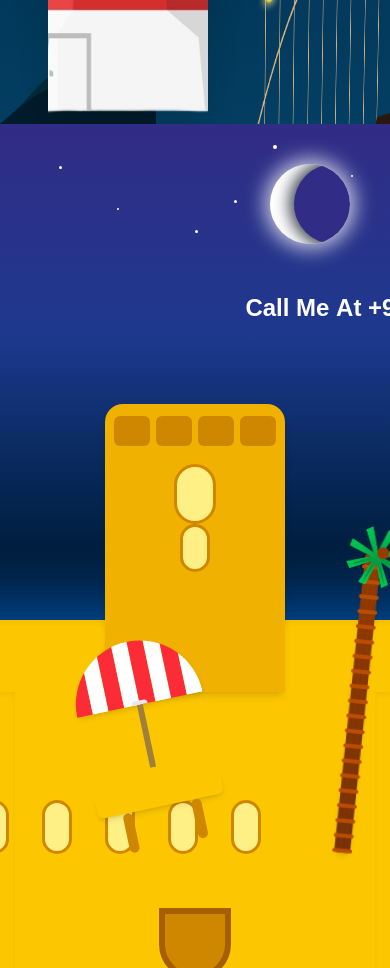
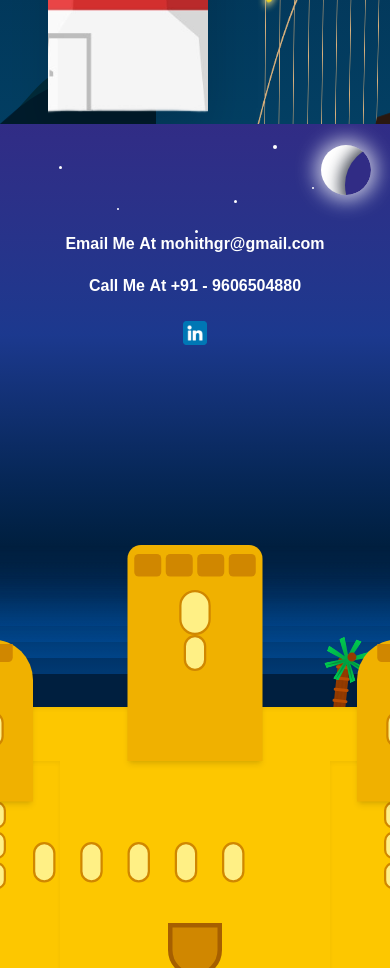
Before and after one commit to mohithgr/portfolio, a Next.js app: page / in a window 390 px wide. Shown: the part 9160-10128 px from the top of the page. Built offline with nearby package versions, Linux system fonts and the light colour scheme.

Commit message:
footer section responsiveness

```diff
--- a/src/app/BeachScene.tsx
+++ b/src/app/BeachScene.tsx
@@ -14,6 +14,7 @@ type StarProps = {
 };
 
 const Star = ({ top, left, size }: StarProps) => (
+
   <div
     className="absolute bg-white rounded-full"
     style={{ top, left, width: size, height: size }}
@@ -32,82 +33,134 @@ const stars: StarProps[] = [
 
 const BeachScene = () => {
 const containerRef = useRef<HTMLDivElement | null>(null);
+
 const [fireworksActive, setFireworksActive] = useState(false);
-  const [screenHeight, setScreenHeight] = useState(800);
+const [isMobile, setIsMobile] = useState(false);
+
+/* ---------- Detect Screen Size ---------- */
 
 useEffect(() => {
-    if (typeof window !== "undefined") {
-      setScreenHeight(window.innerHeight);
-    }
+const checkMobile = () => setIsMobile(window.innerWidth < 768);
+
+
+checkMobile();
+window.addEventListener("resize", checkMobile);
+
+return () => window.removeEventListener("resize", checkMobile);
+
+
 }, []);
 
+/* ---------- Intersection Observer ---------- */
 
 useEffect(() => {
 const observer = new IntersectionObserver(
 ([entry]) => {
-      if (entry.intersectionRatio >= 0.6) {
-        setFireworksActive(true);
-      } else {
-        setFireworksActive(false);
-      }
+setFireworksActive(entry.intersectionRatio >= 0.6);
 },
-    {
-      threshold: 0.6,
-    }
+{ threshold: 0.6 }
 );
 
-  if (containerRef.current) {
-    observer.observe(containerRef.current);
-  }
+
+if (containerRef.current) observer.observe(containerRef.current);
 
 return () => {
-    if (containerRef.current) {
-      observer.unobserve(containerRef.current);
-    }
+  if (containerRef.current) observer.unobserve(containerRef.current);
 };
+
+
 }, []);
 
-  const fireworkPositions = [
-    { x: 550, y: screenHeight - 350 },
-    { x: 600, y: screenHeight - 350 },
-    { x: 850, y: screenHeight - 350 },
-    { x: 900, y: screenHeight - 350 },
+/* ---------- Desktop Fireworks ---------- */
+
+const desktopPositions = [
+{ x: "30%", y: "35%" },
+{ x: "35%", y: "35%" },
+{ x: "55%", y: "35%" },
+{ x: "60%", y: "35%" },
+
+
 {
-      x: 850,
-      y: screenHeight - 400,
+  x: "65%",
+  y: "35%",
   angle: (-45 * Math.PI) / 180,
   text: "Email Me At mohithgr@gmail.com",
   url: "mailto:mohithgr@gmail.com",
 },
+
 {
-      x: 550,
-      y: screenHeight - 400,
+  x: "30%",
+  y: "35%",
   angle: (-120 * Math.PI) / 180,
   text: "Call Me At +91 - 9606504880",
   url: "tel:+919606504880",
 },
+
 {
-  x: 760,
-  y: screenHeight - 410,
+  x: "50%",
+  y: "35%",
   angle: (-90 * Math.PI) / 180,
   imageUrl: "/linkedin.png",
   url: "https://www.linkedin.com/in/shivprasad-karekar",
-}
+},
+
+
 ];
 
-  return (
-    <div
+/* ---------- Mobile Fireworks ---------- */
+
+const mobilePositions = [
+{ x: "25%", y: "55%" },
+{ x: "35%", y: "55%" },
+{ x: "60%", y: "55%" },
+{ x: "75%", y: "55%" },
+
+
+{ x: "20%", y: "50%" },
+{ x: "80%", y: "50%" },
+
+/* Final center fireworks showing contact */
+
+{
+  x: "50%",
+  y: "40%",
+  angle: (-90 * Math.PI) / 180,
+  text: "Email Me At mohithgr@gmail.com",
+  url: "mailto:mohithgr@gmail.com",
+},
+
+{
+  x: "50%",
+  y: "45%",
+  angle: (-90 * Math.PI) / 180,
+  text: "Call Me At +91 - 9606504880",
+  url: "tel:+919606504880",
+},
+
+{
+  x: "50%",
+  y: "50%",
+  angle: (-90 * Math.PI) / 180,
+  imageUrl: "/linkedin.png",
+  url: "https://www.linkedin.com/in/shivprasad-karekar",
+},
+
+
+];
+
+const fireworkPositions = isMobile ? mobilePositions : desktopPositions;
+
+return ( <div
    ref={containerRef}
-      className="relative w-full h-screen overflow-hidden bg-black"
+   className="relative w-full min-h-screen overflow-hidden bg-black"
  >
-      {/* Sky */}
-      <div className="absolute top-0 left-0 w-full h-1/2 bg-gradient-to-b from-indigo-900 via-blue-900 to-[#001f3f] z-0">
+{/* Sky */} <div className="absolute top-0 left-0 w-full h-1/2 bg-gradient-to-b from-indigo-900 via-blue-900 to-[#001f3f] z-0">
 {stars.map((star, i) => (
 <Star key={i} {...star} />
 ))}
 
     {/* Moon */}
-        <div className="absolute top-10 right-10 w-20 h-20 rounded-full bg-white shadow-[0_0_20px_5px_rgba(255,255,255,0.75)] overflow-hidden">
+    <div className="absolute top-[5%] right-[5%] w-[8vw] h-[8vw] min-w-[50px] min-h-[50px] max-w-[120px] max-h-[120px] rounded-full bg-white shadow-[0_0_20px_5px_rgba(255,255,255,0.75)] overflow-hidden">
       <div
         className="absolute top-0 left-6 w-20 h-20 rounded-full bg-indigo-900"
         style={{ boxShadow: "0 0 15px 5px rgba(17, 24, 39, 0.8)" }}
@@ -116,18 +169,15 @@ useEffect(() => {
   </div>
 
   {/* Water */}
-      <div className="absolute top-1/2 left-0 w-full h-[33%] bg-[#001f3f] z-10 overflow-hidden">
+  <div className="absolute top-[50%] left-0 w-full h-[30vh] bg-[#001f3f] z-10 overflow-hidden">
     <div className="absolute top-0 left-0 w-[200%] h-20 animate-wave1 opacity-60 bg-gradient-to-t from-[#003366] to-transparent" />
-
     <div className="absolute top-4 left-0 w-[200%] h-20 animate-wave2 opacity-50 bg-gradient-to-t from-[#004080] to-transparent" />
-
     <div className="absolute top-8 left-0 w-[200%] h-20 animate-wave3 opacity-40 bg-gradient-to-t from-[#0055a5] to-transparent" />
-
     <div className="absolute top-12 left-0 w-[200%] h-20 animate-wave4 opacity-30 bg-gradient-to-t from-[#0077ee] to-transparent" />
   </div>
 
   {/* Sand */}
-      <div className="absolute bottom-0 w-full h-[25%] bg-yellow-800 rounded-t-[20%] shadow-inner z-20">
+  <div className="absolute bottom-0 w-full h-[25vh] bg-yellow-800 rounded-t-[20%] shadow-inner z-20">
     <StarFish position="left-[15%] bottom-[10%]" />
 
     <StarFish
@@ -138,15 +188,25 @@ useEffect(() => {
     />
   </div>
 
-      {/* Foreground */}
+  {/* Fireworks */}
   <Fireworks active={fireworksActive} positions={fireworkPositions} />
 
-      <PalmTree position="right-10" style={{ zIndex: 30 }} />
+  {/* Foreground elements */}
+  <div className="absolute inset-0 pointer-events-none z-30 flex justify-between items-end
+scale-[0.75] sm:scale-[0.85] md:scale-100 origin-bottom">
+<div className="z-30">
+  <PalmTree position="right-[5%]" />
+</div>
 
-      <BeachTableUmbrella position="left-20" style={{ zIndex: 30 }} />
+<div className="z-30">
+  <BeachTableUmbrella position="left-[5%]" />
+</div>
 
   <SandCastle />
   </div>
+</div>
+
+
 );
 };
 
--- a/src/app/Fireworks.tsx
+++ b/src/app/Fireworks.tsx
@@ -1,11 +1,10 @@
 "use client";
 
 import { useEffect, useRef } from "react";
-import styles from "./Fireworks.module.css";
 
 type FireworkPosition = {
-  x: number;
-  y: number;
+  x: number | string;
+  y: number | string;
   angle?: number;
   text?: string;
   url?: string;
@@ -62,19 +61,45 @@ export default function Fireworks({ active, positions = [] }: Props) {
     const canvas = canvasRef.current!;
     const ctx = canvas.getContext("2d")!;
 
-    canvas.width = window.innerWidth;
-    canvas.height = window.innerHeight;
+    /* ---------------- CANVAS RESIZE ---------------- */
+
+    const resizeCanvas = () => {
+      const dpr = window.devicePixelRatio || 1;
+
+      canvas.width = window.innerWidth * dpr;
+      canvas.height = window.innerHeight * dpr;
+
+      canvas.style.width = window.innerWidth + "px";
+      canvas.style.height = window.innerHeight + "px";
+
+      ctx.setTransform(dpr, 0, 0, dpr, 0, 0);
+    };
+
+    resizeCanvas();
+    window.addEventListener("resize", resizeCanvas);
+
+    /* ---------------- ROCKET LAUNCH ---------------- */
 
     const launchRocket = (p: FireworkPosition) => {
       const img = p.imageUrl ? new Image() : undefined;
-      if (img) img.src = p.imageUrl!;
+      if (img) img.src = p.imageUrl;
+
+      const x =
+        typeof p.x === "string"
+          ? (parseFloat(p.x) / 100) * canvas.clientWidth
+          : p.x;
+
+      const y =
+        typeof p.y === "string"
+          ? (parseFloat(p.y) / 100) * canvas.clientHeight
+          : p.y;
 
       rockets.current.push({
-        x: p.x,
-        y: p.y,
+        x,
+        y,
         vx: p.angle ? Math.cos(p.angle) * 3 : 0,
         vy: p.angle ? Math.sin(p.angle) * 3 : -3,
-        targetY: p.y - 250,
+        targetY: y - canvas.clientHeight * 0.25,
         burst: false,
         particles: [],
         text: p.text,
@@ -89,18 +114,16 @@ export default function Fireworks({ active, positions = [] }: Props) {
       });
     };
 
-    // if (active) {
-    //   launchSequence();
-    //   setInterval(launchSequence, 6000);
-    // }
-
     if (active && !hasLaunched.current) {
       hasLaunched.current = true;
       launchSequence();
     }
 
+    /* ---------------- DRAW LOOP ---------------- */
+
     const draw = () => {
       ctx.clearRect(0, 0, canvas.width, canvas.height);
+
       clickable.current = [];
       pointerEnabled.current = false;
 
@@ -132,8 +155,12 @@ export default function Fireworks({ active, positions = [] }: Props) {
 
           r.particles = r.particles.filter((p) => p.alpha > 0);
 
+          /* ---------- TEXT ---------- */
+
           if (r.text) {
-            ctx.font = "bold 24px Arial";
+            const fontSize = Math.max(canvas.clientWidth * 0.018, 16);
+            ctx.font = `bold ${fontSize}px Arial`;
+
             const w = ctx.measureText(r.text).width;
 
             ctx.fillStyle = "white";
@@ -142,17 +169,20 @@ export default function Fireworks({ active, positions = [] }: Props) {
             if (r.url) {
               clickable.current.push({
                 x: r.x - w / 2,
-                y: r.y - 24,
+                y: r.y - fontSize,
                 width: w,
-                height: 24,
+                height: fontSize,
                 url: r.url,
               });
+
               pointerEnabled.current = true;
             }
           }
 
+          /* ---------- IMAGE ---------- */
+
           if (r.image && r.image.complete) {
-            const s = 30;
+            const s = Math.max(canvas.clientWidth * 0.025, 24);
 
             ctx.drawImage(r.image, r.x - s / 2, r.y - s / 2, s, s);
 
@@ -164,6 +194,7 @@ export default function Fireworks({ active, positions = [] }: Props) {
                 height: s,
                 url: r.url,
               });
+
               pointerEnabled.current = true;
             }
           }
@@ -171,7 +202,7 @@ export default function Fireworks({ active, positions = [] }: Props) {
       });
 
       rockets.current = rockets.current.filter((r) => {
-  if (r.text || r.image) return true; // keep rockets with text/icons
+        if (r.text || r.image) return true;
         return !r.burst || r.particles.length;
       });
 
@@ -182,8 +213,11 @@ export default function Fireworks({ active, positions = [] }: Props) {
 
     draw();
 
+    /* ---------------- CLICK HANDLER ---------------- */
+
     const click = (e: MouseEvent) => {
       const rect = canvas.getBoundingClientRect();
+
       const x = e.clientX - rect.left;
       const y = e.clientY - rect.top;
 
@@ -200,7 +234,10 @@ export default function Fireworks({ active, positions = [] }: Props) {
 
     canvas.addEventListener("click", click);
 
-    return () => canvas.removeEventListener("click", click);
+    return () => {
+      canvas.removeEventListener("click", click);
+      window.removeEventListener("resize", resizeCanvas);
+    };
   }, [active, positions]);
 
   return (
```
Lines whose indentation alone changed are shown as unchanged.
